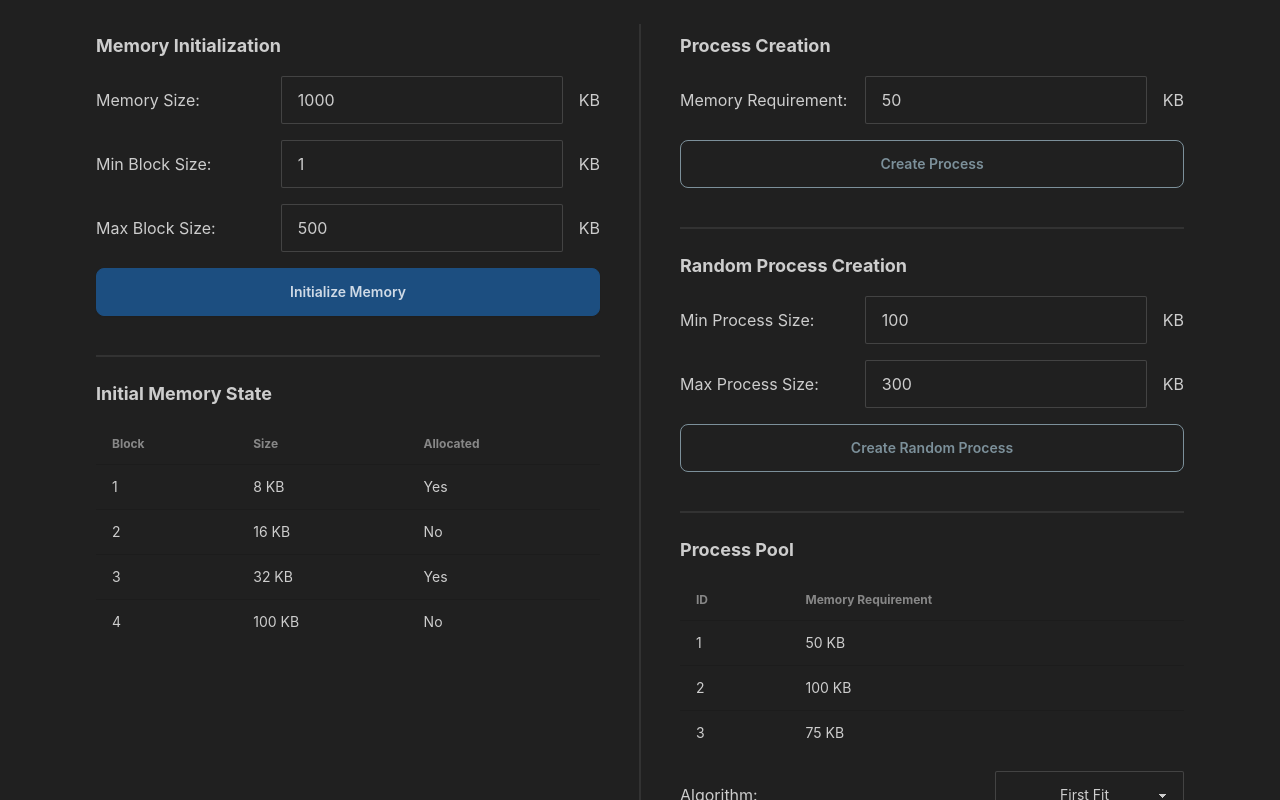
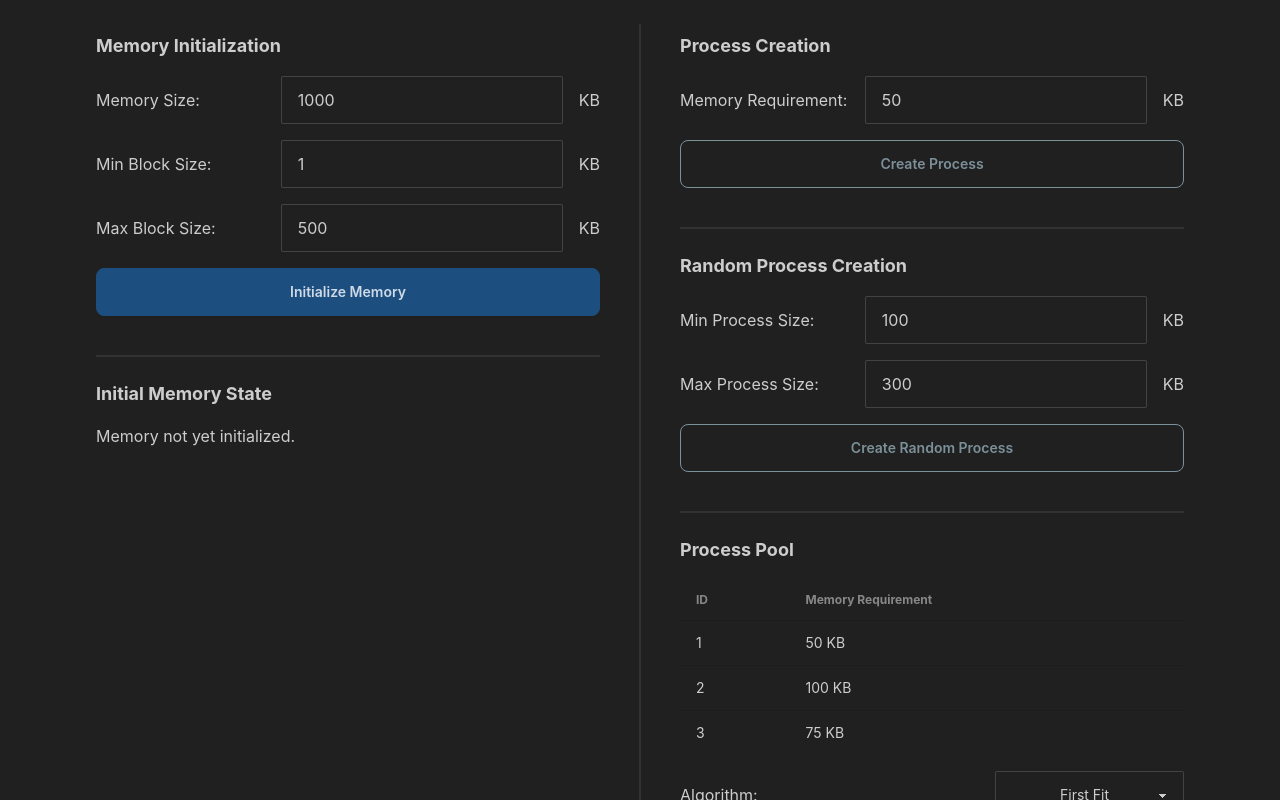
Before and after one commit to mikumino/memory-allocation-simulator, a React (Vite) app in the folder ui/: page / in a window 1280 px wide. Shown: the top 800 px of the page. Built offline with nearby package versions, Linux system fonts and the light colour scheme.

Commit message:
MemoryStateTable reflects memory

```diff
--- a/ui/src/App.jsx
+++ b/ui/src/App.jsx
@@ -1,6 +1,7 @@
 import { useState } from 'react';
 import KBInput from './components/KBInput';
 import MemoryState from './components/MemoryState';
+import MemoryStateTable from './components/MemoryStateTable';
 import axios from 'axios';
 
 function App() {
@@ -74,40 +75,8 @@ function App() {
                         <h2 className='text-lg font-bold'>Initial Memory State</h2>
                         {/* TODO: Memory state visualization */}
                         {/* Placeholder stuff, make actual component */}
-                        {memoryState ? <MemoryState memory={memoryState} /> : null}
-                        <div className='overflow-y-auto max-h-64 w-full'>
-                            <table className='table '>
-                                <thead>
-                                    <tr>
-                                        <th>Block</th>
-                                        <th>Size</th>
-                                        <th>Allocated</th>
-                                    </tr>
-                                </thead>
-                                <tbody>
-                                    <tr>
-                                        <td>1</td>
-                                        <td>8 KB</td>
-                                        <td>Yes</td>
-                                    </tr>
-                                    <tr>
-                                        <td>2</td>
-                                        <td>16 KB</td>
-                                        <td>No</td>
-                                    </tr>
-                                    <tr>
-                                        <td>3</td>
-                                        <td>32 KB</td>
-                                        <td>Yes</td>
-                                    </tr>
-                                    <tr>
-                                        <td>4</td>
-                                        <td>100 KB</td>
-                                        <td>No</td>
-                                    </tr>
-                                </tbody>
-                            </table>
-                        </div>
+                        {memoryState ? <MemoryState memory={memoryState} /> : <p>Memory not yet initialized.</p>}
+                        {memoryState ? <MemoryStateTable memory={memoryState} /> : null}
                     </div>
                 </div>
                 {/* Second column, process creation, pool*/}
--- /dev/null
+++ b/ui/src/components/MemoryStateTable.jsx
@@ -0,0 +1,33 @@
+import PropTypes from 'prop-types';
+
+const MemoryStateTable = ({ memory }) => {
+    return (
+        <div className='overflow-y-auto max-h-64 w-full'>
+        <table className='table table-pin-rows'>
+            <thead>
+                <tr>
+                    <th>Block</th>
+                    <th>Size</th>
+                    <th>Allocated</th>
+                </tr>
+            </thead>
+            <tbody>
+                {memory.memory.blocks.map((block, i) => (
+                    <tr key={i}>
+                        <td>{i}</td>
+                        <td>{block.size}</td>
+                        <td>{block.process ? 'Yes' : 'No'}</td>
+                    </tr>
+                ))}
+            </tbody>
+        </table>
+    </div>
+    )
+
+}
+
+MemoryStateTable.propTypes = {
+    memory: PropTypes.object.isRequired,
+}
+
+export default MemoryStateTable;
```
